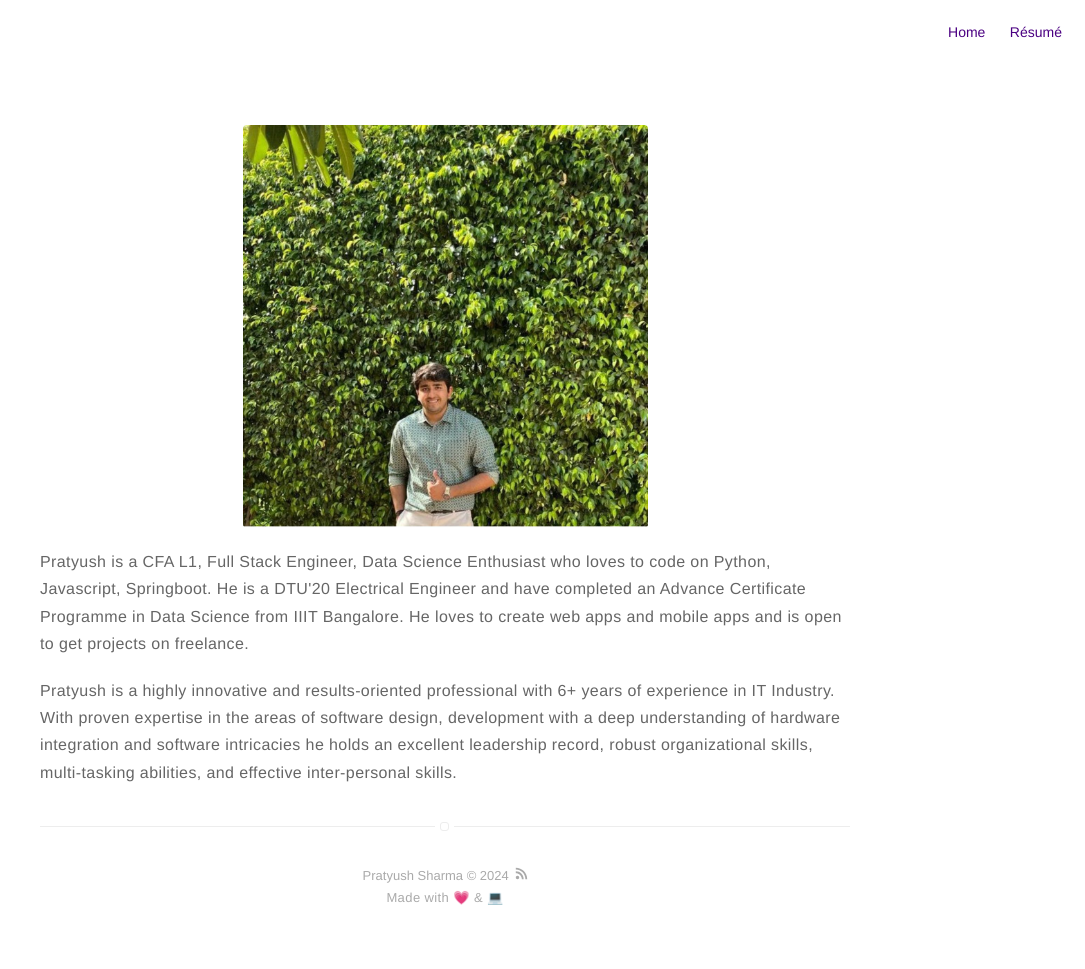
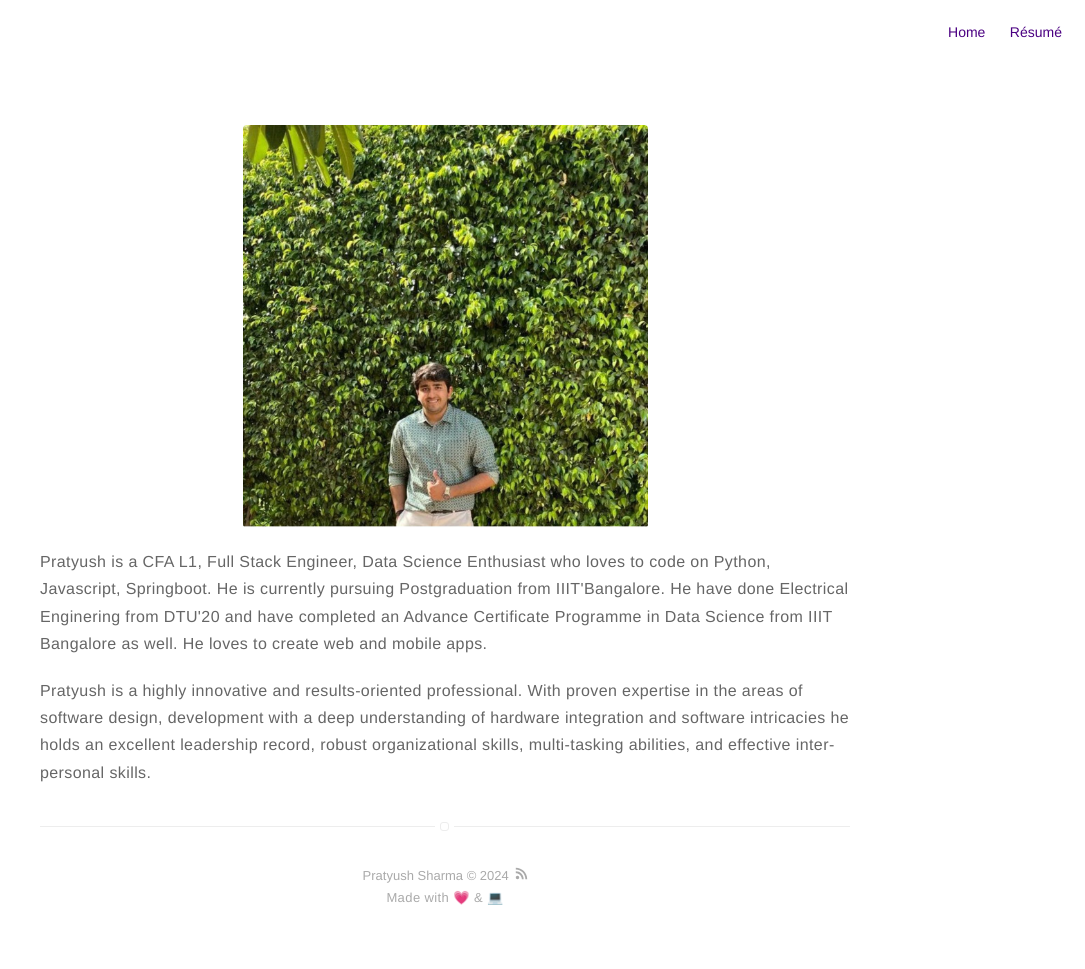
Before and after one commit to Pratyuxh/Pratyuxh.github.io, a Jekyll site: the page built from about.md, in a window 1280 px wide. Shown: the whole page, without its empty margins (195-1280 px from the left). Built offline with Jekyll 4.4.1, drawn with Linux system fonts in a browser that asks for light colours.

Commit message:
Bio Updated

```diff
--- a/about.md
+++ b/about.md
@@ -5,9 +5,9 @@ layout: page
 ![Profile Image]({% if site.external-image %}{{ site.picture }}{% else %}{{ site.url }}/{{ site.picture }}{% endif %})
 
 <p>
-Pratyush is a CFA L1, Full Stack Engineer, Data Science Enthusiast who loves to code on Python, Javascript, Springboot. He is a DTU'20 Electrical Engineer and have completed an Advance Certificate Programme in Data Science from IIIT Bangalore. He loves to create web apps and mobile apps and is open to get projects on freelance.
+Pratyush is a CFA L1, Full Stack Engineer, Data Science Enthusiast who loves to code on Python, Javascript, Springboot. He is currently pursuing Postgraduation from IIIT'Bangalore. He have done Electrical Enginering from DTU'20 and have completed an Advance Certificate Programme in Data Science from IIIT Bangalore as well. He loves to create web and mobile apps.
 </p>
 
 <p>
-Pratyush is a highly innovative and results-oriented professional with 6+ years of experience in IT Industry. With proven expertise in the areas of software design, development with a deep understanding of hardware integration and software intricacies he holds an excellent leadership record, robust organizational skills, multi-tasking abilities, and effective inter-personal skills.
+Pratyush is a highly innovative and results-oriented professional. With proven expertise in the areas of software design, development with a deep understanding of hardware integration and software intricacies he holds an excellent leadership record, robust organizational skills, multi-tasking abilities, and effective inter-personal skills.
 </p>
```
